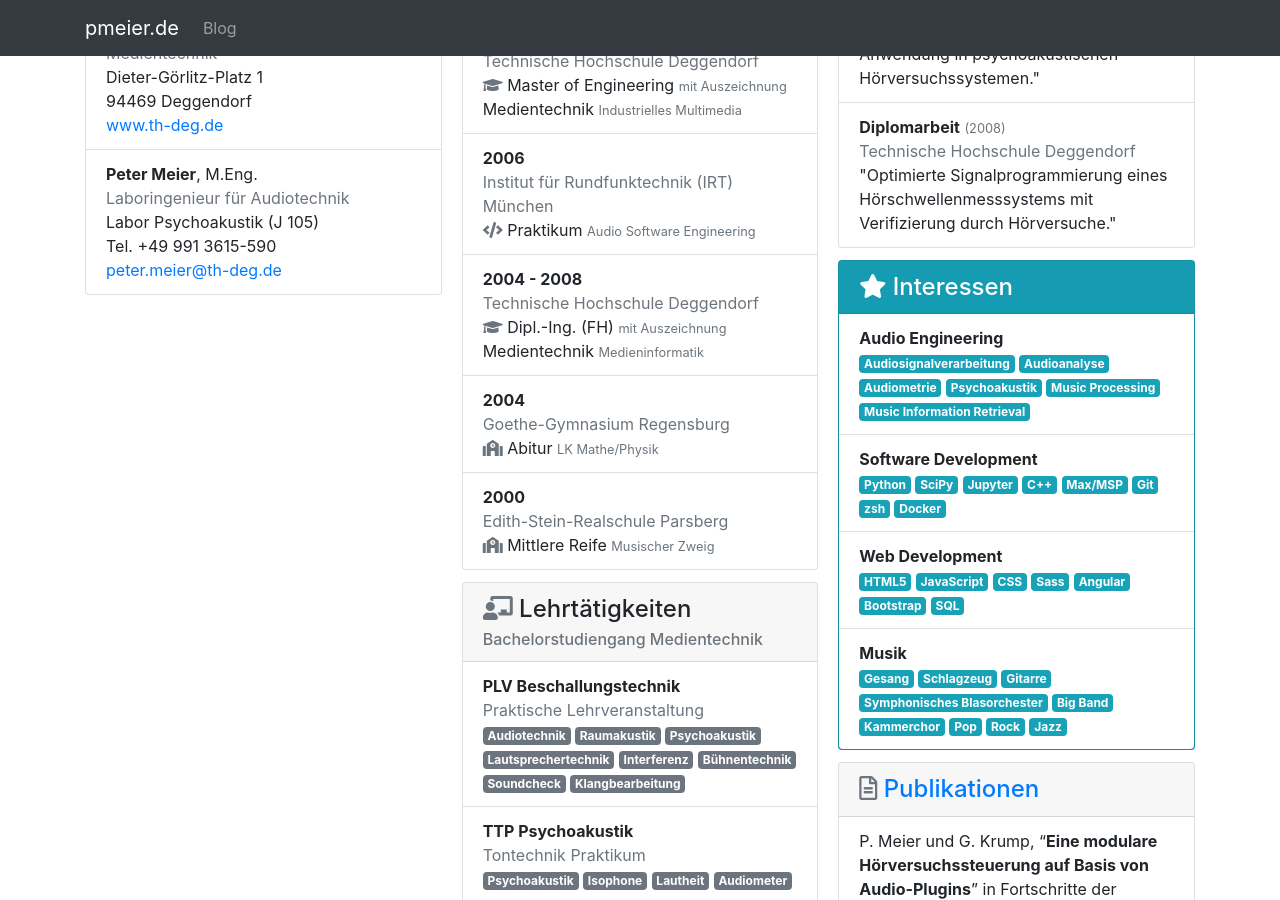
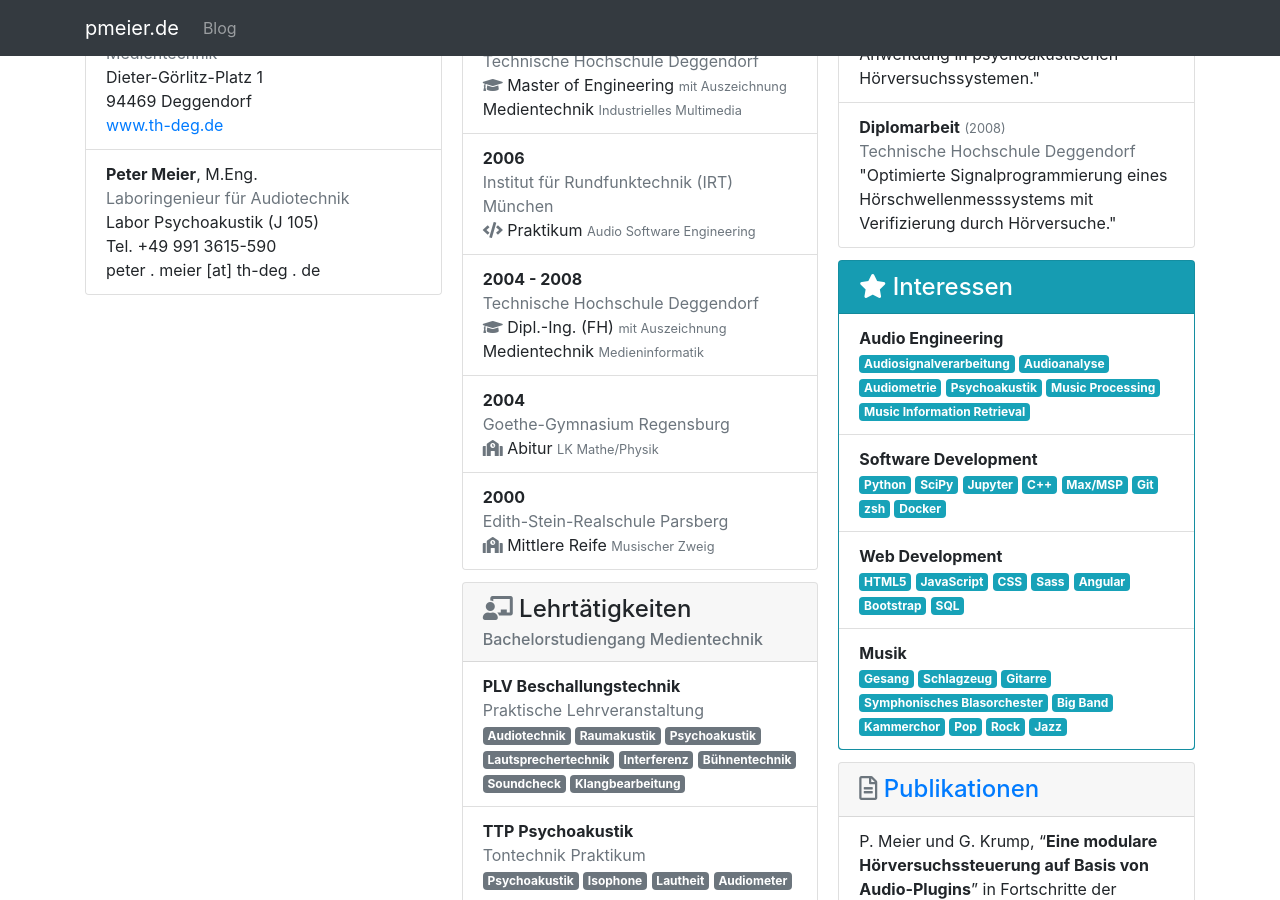
Before and after one commit to akustiker/akustiker.github.io, a Jekyll site: the page built from index.md, in a window 1280 px wide and 900 px high, scrolled down 798 px. Built offline with Jekyll 4.4.1, drawn with Linux system fonts in a browser that asks for light colours; nearby versions of some CDN libraries.

```diff
--- a/index.md
+++ b/index.md
@@ -44,7 +44,7 @@ layout: default
             <span class="text-muted">Laboringenieur für Audiotechnik</span><br>
             Labor Psychoakustik (J 105)<br>
             Tel. +49 991 3615-590<br>
-            <a href="mailto:peter.meier@th-deg.de?subject=Feedback">peter.meier@th-deg.de</a>
+            peter . meier [at] th-deg . de
           </li>
         </ul>
       </div>
```
